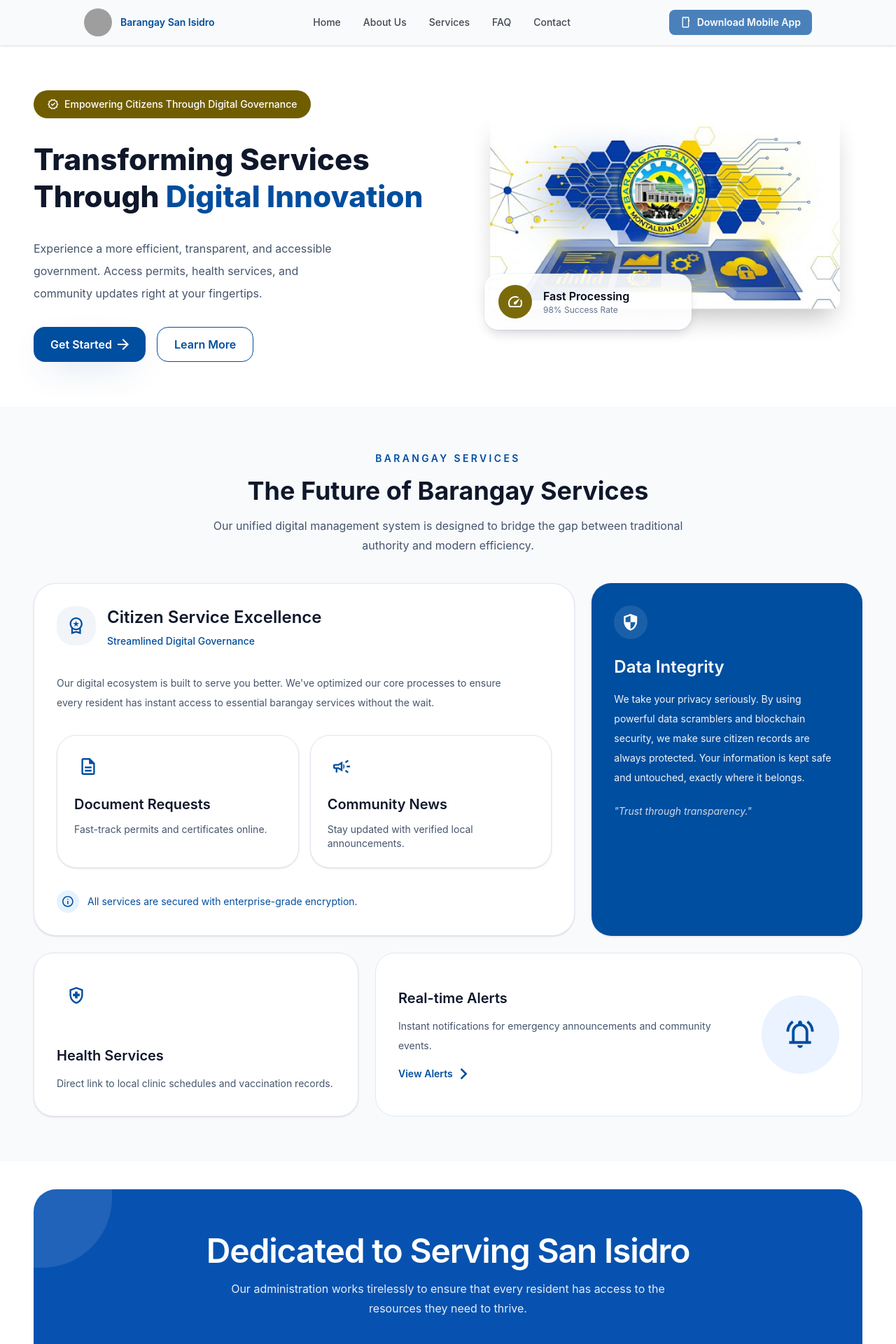
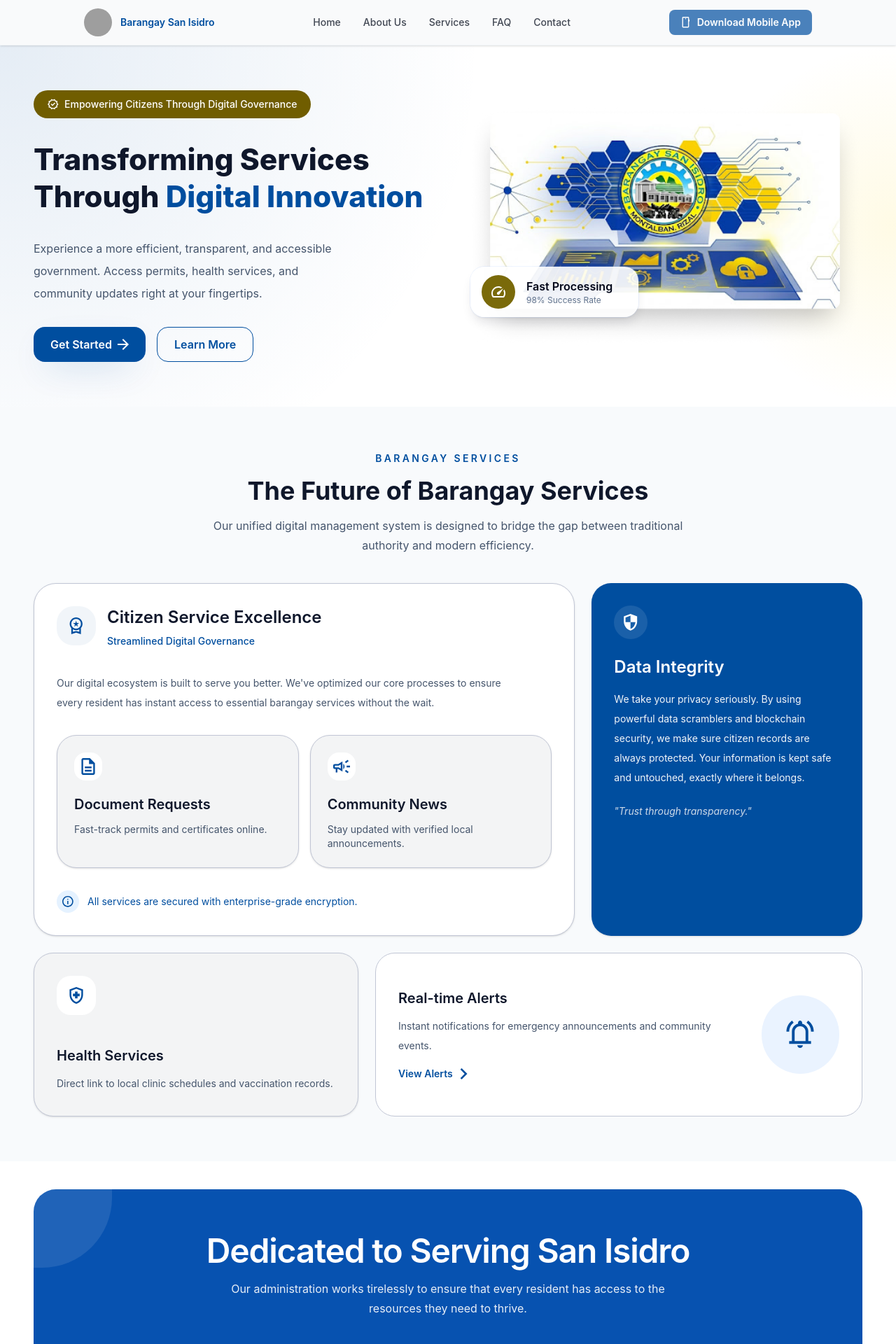
Before and after one commit to BunnyGreat/barangay-website, a React (Vite) app: page / in a window 1280 px wide. Shown: the top 1920 px of the page at 70% size. Built offline with nearby package versions, Linux system fonts and the light colour scheme; grey boxes are pictures that could not be loaded.

Commit message:
Update hero design and service card interactions

```diff
--- a/src/components/Hero/Hero.tsx
+++ b/src/components/Hero/Hero.tsx
@@ -1,38 +1,56 @@
-import heroImage from '../../assets/images/hero.png';
-import arrowRightIcon from '../../assets/icons/arrow-right.svg';
-import meterIcon from '../../assets/icons/meter.svg';
-import checkIcon from '../../assets/icons/check.svg';
+import heroImage from "../../assets/images/hero.png";
+import arrowRightIcon from "../../assets/icons/arrow-right.svg";
+import meterIcon from "../../assets/icons/meter.svg";
+import checkIcon from "../../assets/icons/check.svg";
 
 export default function Hero() {
   return (
-    <section className="relative overflow-hidden bg-white px-6 py-16 sm:px-8 lg:px-12">
+    <section
+      className="relative overflow-hidden px-6 py-16 sm:px-8 lg:px-12 bg-white"
+      style={{
+        backgroundImage: `
+        radial-gradient(circle at 0% 0%,
+          rgba(0, 78, 159, 0.1) 0%,
+          rgba(0,78,159,0) 50%
+        ),
+        radial-gradient(circle at 100% 50%,
+          rgba(252,212,0,0.1) 0%,
+          rgba(252,212,0,0) 20%
+        )
+      `,
+      }}
+    >
       <div className="mx-auto max-w-7xl">
         <div className="grid gap-10 md:gap-14 lg:grid-cols-2 items-center">
-
           {/* Left Content */}
           <div className="space-y-6 md:space-y-8 max-w-full md:max-w-xl">
             <span className="inline-flex items-center gap-2 rounded-full bg-[#705D00] px-5 py-2.5 text-sm font-medium text-white">
-              <img
-                src={checkIcon}
-                alt="Governance icon"
-                className="h-4 w-4"
-              />
+              <img src={checkIcon} alt="Governance icon" className="h-4 w-4" />
               Empowering Citizens Through Digital Governance
             </span>
 
             <h1 className="font-extrabold text-4xl sm:text-5xl md:text-5xl lg:text-[2.65rem] leading-tight text-slate-900">
               <span className="block">Transforming Services</span>
-              <span className="block">Through <span className="text-[#004E9F]">Digital Innovation</span></span>
+              <span className="block">
+                Through{" "}
+                <span className="text-[#004E9F]">Digital Innovation</span>
+              </span>
             </h1>
 
             <p className="text-sm md:text-base leading-7 md:leading-8 text-slate-600 max-w-md">
-              Experience a more efficient, transparent, and accessible government. Access permits, health services, and community updates right at your fingertips.
+              Experience a more efficient, transparent, and accessible
+              government. Access permits, health services, and community updates
+              right at your fingertips.
             </p>
 
             <div className="flex flex-col sm:flex-row gap-3 sm:gap-4">
               <button className="w-full sm:w-auto inline-flex items-center justify-center gap-2 rounded-2xl bg-[#004E9F] px-6 py-3 text-sm md:text-base font-semibold text-white shadow-[0_18px_50px_-20px_rgba(0,78,159,0.45)] transition hover:bg-[#003d7c]">
                 Get Started
-                <img src={arrowRightIcon} alt="Arrow icon" className="h-4 w-4" />
+                <img
+                  src={arrowRightIcon}
+                  alt="Arrow icon"
+                  className="h-4 w-4"
+                />
               </button>
 
               <button className="w-full sm:w-auto inline-flex items-center justify-center rounded-2xl border border-[#004E9F] bg-transparent px-6 py-3 text-sm md:text-base font-semibold text-[#004E9F] transition hover:bg-[#004E9F]/10">
@@ -44,24 +62,33 @@ export default function Hero() {
           {/* Right Image */}
           <div className="relative">
             <div className="overflow-hidden rounded-[32px]">
-              <img src={heroImage} alt="Barangay Digital Services" className="w-full object-cover" />
+              <img
+                src={heroImage}
+                alt="Barangay Digital Services"
+                className="w-full object-cover"
+              />
             </div>
 
             {/* Floating Card: absolute on md+, static below image on small */}
-            <div className="md:absolute md:bottom-6 md:left-6 md:w-[18.5rem] w-full mt-6 md:mt-0 rounded-[20px] bg-white/70 md:bg-white/90 px-5 py-4 shadow-lg shadow-slate-900/10 md:ring-1 md:ring-[#AAC7FF]/20">
+            <div className="md:absolute md:bottom-6 md:left-1 md:w-[15rem] w-full mt-6 md:mt-0 rounded-[20px] bg-white/70 md:bg-white/90 px-4 py-3 shadow-lg shadow-slate-900/10 md:ring-1 md:ring-[#AAC7FF]/20 md:animate-[bounce_2.6s_ease-in-out_infinite] md:motion-safe:animate-[bounce_2.6s_ease-in-out_infinite]">
               <div className="flex items-center gap-4">
                 <div className="flex h-12 w-12 items-center justify-center rounded-full bg-[#7A6A0A]">
-                  <img src={meterIcon} alt="Fast Processing" className="h-5 w-5" />
+                  <img
+                    src={meterIcon}
+                    alt="Fast Processing"
+                    className="h-5 w-5"
+                  />
                 </div>
 
                 <div>
-                  <p className="text-base font-semibold text-slate-950">Fast Processing</p>
+                  <p className="text-base font-semibold text-slate-950">
+                    Fast Processing
+                  </p>
                   <p className="text-xs text-slate-500">98% Success Rate</p>
                 </div>
               </div>
             </div>
           </div>
-
         </div>
       </div>
     </section>
--- a/src/components/ServiceCard/ServiceCard.tsx
+++ b/src/components/ServiceCard/ServiceCard.tsx
@@ -19,7 +19,7 @@ export default function ServiceCard({
 }: ServiceCardProps) {
   return (
     <div
-      className={`rounded-2xl border border-slate-200 bg-white p-6 shadow-sm transition hover:-translate-y-1 hover:shadow-xl ${className}`}
+      className={`rounded-2xl border border-[#C1C6D5] bg-[#F3F4F5] p-6 shadow-sm  ${className}`}
     >
       <div
         className={`mb-5 inline-flex items-center justify-center rounded-2xl bg-slate-100 ${iconWrapperClassName}`}
--- a/src/components/ServicesSection/ServicesSection.tsx
+++ b/src/components/ServicesSection/ServicesSection.tsx
@@ -25,7 +25,7 @@ export default function ServicesSection() {
         </div>
 
         <div className="grid gap-6 lg:grid-cols-[2fr_1fr]">
-          <div className="rounded-[32px] border border-slate-200 bg-white p-8 shadow-sm">
+          <div className="rounded-[32px] border border-[#C1C6D5] bg-white p-8 shadow-sm">
             <div className="grid gap-6">
               <div className="flex items-start gap-4">
                 <div className="inline-flex h-14 w-14 items-center justify-center rounded-[24px] bg-slate-100 text-slate-900">
@@ -55,7 +55,7 @@ export default function ServicesSection() {
                 title="Document Requests"
                 description="Fast-track permits and certificates online."
                 icon={documentsIcon}
-                className="rounded-[28px] border border-slate-200 bg-slate-50 p-6 shadow-none"
+                className="rounded-[28px] border border-[#C1C6D5] bg-[#F3F4F5] p-6 shadow-none"
                 iconWrapperClassName="h-10 w-10 rounded-2xl bg-white text-[#004E9F]"
                 titleClassName="mb-2 text-base font-semibold text-slate-900"
                 descriptionClassName="text-sm text-slate-600"
@@ -64,7 +64,7 @@ export default function ServicesSection() {
                 title="Community News"
                 description="Stay updated with verified local announcements."
                 icon={megaphoneIcon}
-                className="rounded-[28px] border border-slate-200 bg-slate-50 p-6 shadow-none"
+                className="rounded-[28px] border border-[#C1C6D5] bg-[#F3F4F5] p-6 shadow-none"
                 iconWrapperClassName="h-10 w-10 rounded-2xl bg-white text-[#004E9F]"
                 titleClassName="mb-2 text-base font-semibold text-slate-900"
                 descriptionClassName="text-sm text-slate-600"
@@ -109,13 +109,13 @@ export default function ServicesSection() {
             title="Health Services"
             description="Direct link to local clinic schedules and vaccination records."
             icon={shieldTwo}
-            className="rounded-[28px] bg-slate-100 p-8 shadow-none"
+            className="rounded-[28px] border border-[#C1C6D5] bg-[#F3F4F5] p-8 shadow-none"
             iconWrapperClassName="h-14 w-14 rounded-[20px] bg-white text-[#004E9F]"
             titleClassName="mt-6 text-xl font-semibold text-slate-900"
             descriptionClassName="mt-3 text-sm leading-7 text-slate-600"
           />
 
-          <div className="rounded-[28px] border border-slate-200 bg-white p-8 flex flex-col justify-between gap-6 sm:flex-row sm:items-center">
+          <div className="rounded-[28px] border border-[#C1C6D5] bg-white p-8 flex flex-col justify-between gap-6 sm:flex-row sm:items-center">
             <div>
               <h3 className="text-xl font-semibold text-slate-900">
                 Real-time Alerts
```
